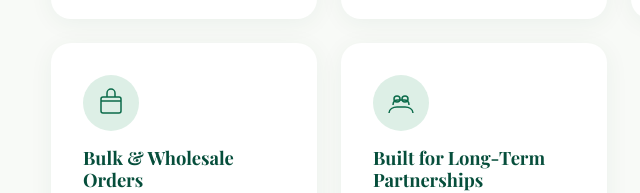
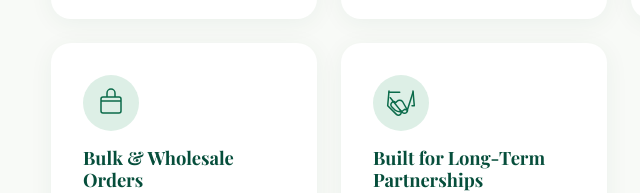
Before and after one commit to svmanoj/elora_spices_webapp, a plain HTML site: page index.html in a window 1280 px wide. Shown: the part 6812-7005 px from the top of the page, 21-661 px from the left. Drawn offline with nearby package versions, Linux system fonts and the light colour scheme; a web font is replaced by a local one.

Commit message:
Fix handshake icon for Built for Long-Term Partnerships card

```diff
--- a/index.html
+++ b/index.html
@@ -1023,7 +1023,7 @@
             </article>
             <article class="why-card">
               <div class="why-card__icon">
-                <svg width="32" height="32" viewBox="0 0 32 32" fill="none" aria-hidden="true"><path d="M8 18c0-3 2-5 5-5h6c3 0 5 2 5 5" stroke="var(--color-primary)" stroke-width="1.5" fill="none"/><circle cx="12" cy="12" r="3" stroke="var(--color-primary)" stroke-width="1.5" fill="none"/><circle cx="20" cy="12" r="3" stroke="var(--color-primary)" stroke-width="1.5" fill="none"/><path d="M4 26c0-4 4-6 8-6h8c4 0 8 2 8 6" stroke="var(--color-primary)" stroke-width="1.5" fill="none"/></svg>
+                <svg width="32" height="32" viewBox="0 0 32 32" fill="none" aria-hidden="true"><path d="M15 23l2.5 2.5a1.3 1.3 0 104-4L17.5 14.5a4 4 0 00-5.66 0l-1.17 1.17a1.3 1.3 0 10-4 4l3.75 3.75a7.7 7.7 0 009.42-1.16l.63.37a2.7 2.7 0 001.89.33L28 5.3" stroke="var(--color-primary)" stroke-width="1.5" stroke-linecap="round" stroke-linejoin="round"/><path d="M28 4l1.3 14.7H27" stroke="var(--color-primary)" stroke-width="1.5" stroke-linecap="round" stroke-linejoin="round"/><path d="M4 4L2.7 18.7l8.7 8.7a1.3 1.3 0 104-4L5.3 10.7" stroke="var(--color-primary)" stroke-width="1.5" stroke-linecap="round" stroke-linejoin="round"/><path d="M4 5.3h10.7" stroke="var(--color-primary)" stroke-width="1.5" stroke-linecap="round" stroke-linejoin="round"/></svg>
               </div>
               <h3 class="why-card__title">Built for Long-Term Partnerships</h3>
               <p class="why-card__text">We don't just want to fulfil an order — we want to build relationships. Our goal is to become a trusted sourcing partner for businesses looking for quality agricultural products.</p>
```
